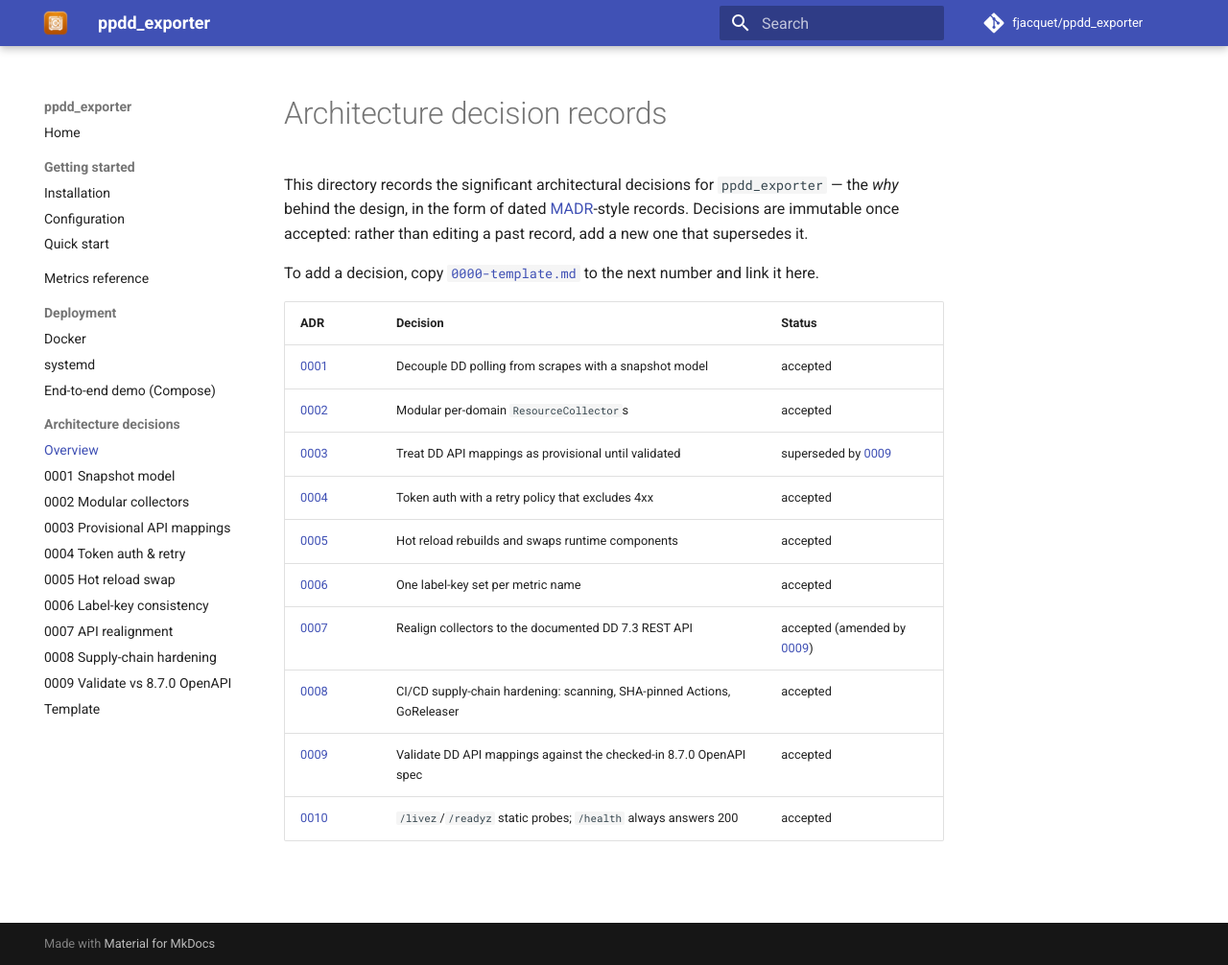
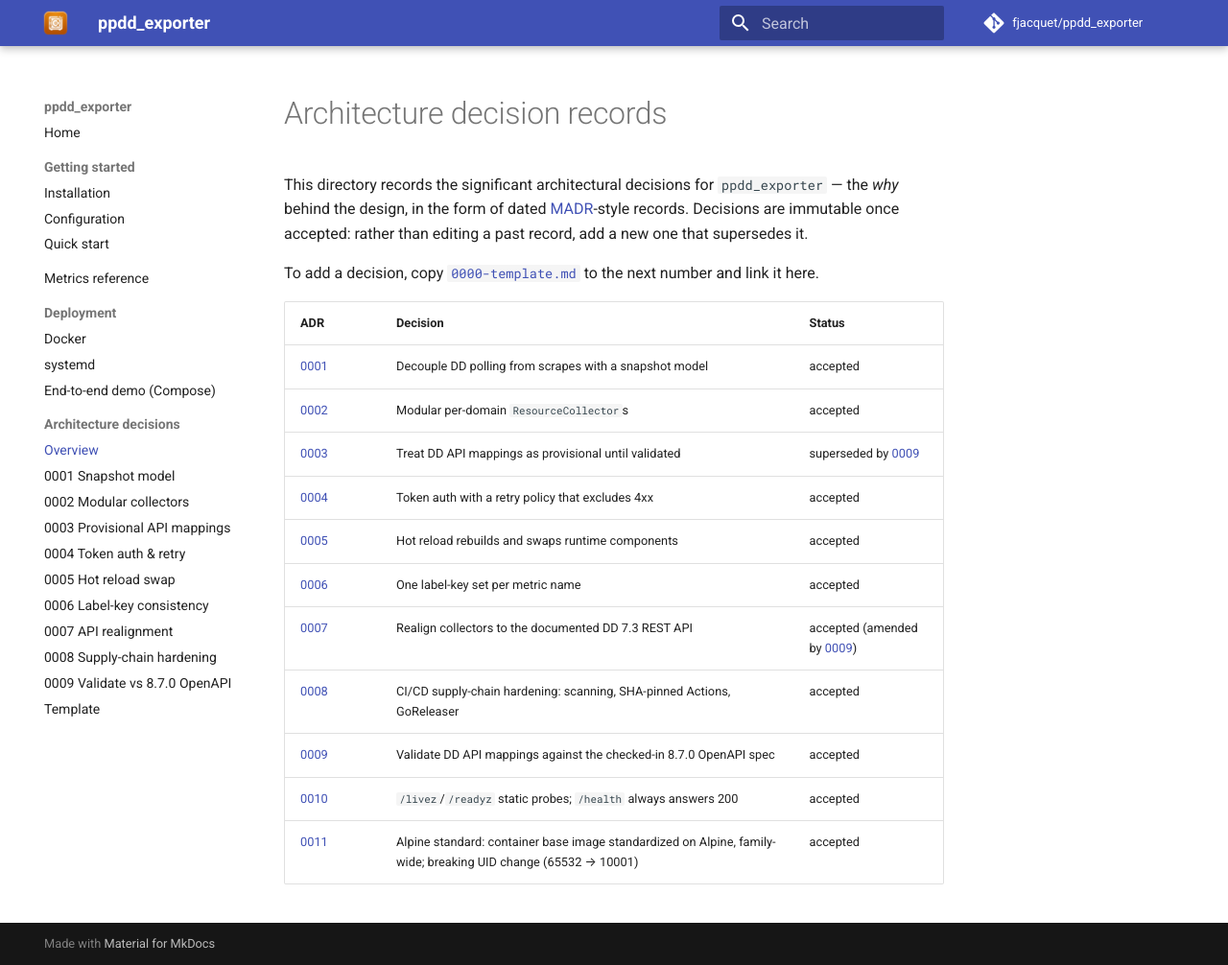
Before and after one commit to fjacquet/ppdd_exporter, an MkDocs documentation site: the page built from docs/adr/index.md, in a window 1280 px wide and 1006 px high. Shown: the whole window at 96% size. Built offline with MkDocs 1.6.1 and Material for MkDocs 9.7.7, drawn with Linux system fonts in a browser that asks for light colours; comment, search, counter and statistics services are not loaded.

Commit message:
docs: add ADR-0011 row to adr index

```diff
--- a/docs/adr/index.md
+++ b/docs/adr/index.md
@@ -20,3 +20,4 @@ here.
 | [0008](0008-ci-supply-chain-hardening.md) | CI/CD supply-chain hardening: scanning, SHA-pinned Actions, GoReleaser | accepted |
 | [0009](0009-validate-against-8.7.0-openapi.md) | Validate DD API mappings against the checked-in 8.7.0 OpenAPI spec | accepted |
 | [0010](0010-health-always-200-and-static-probes.md) | `/livez`/`/readyz` static probes; `/health` always answers 200 | accepted |
+| [0011](0011-alpine-standard.md) | Alpine standard: container base image standardized on Alpine, family-wide; breaking UID change (65532 → 10001) | accepted |
```
